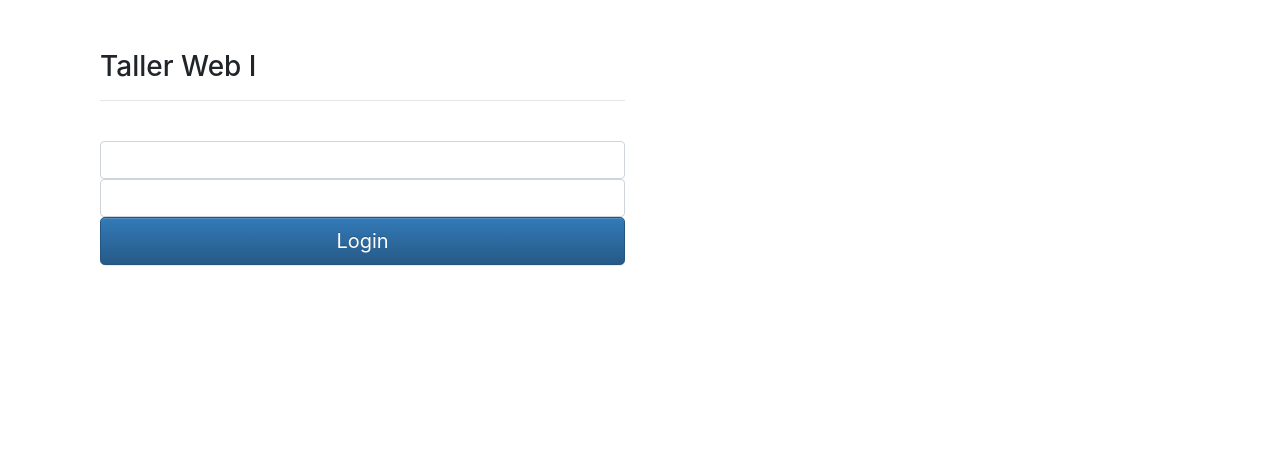
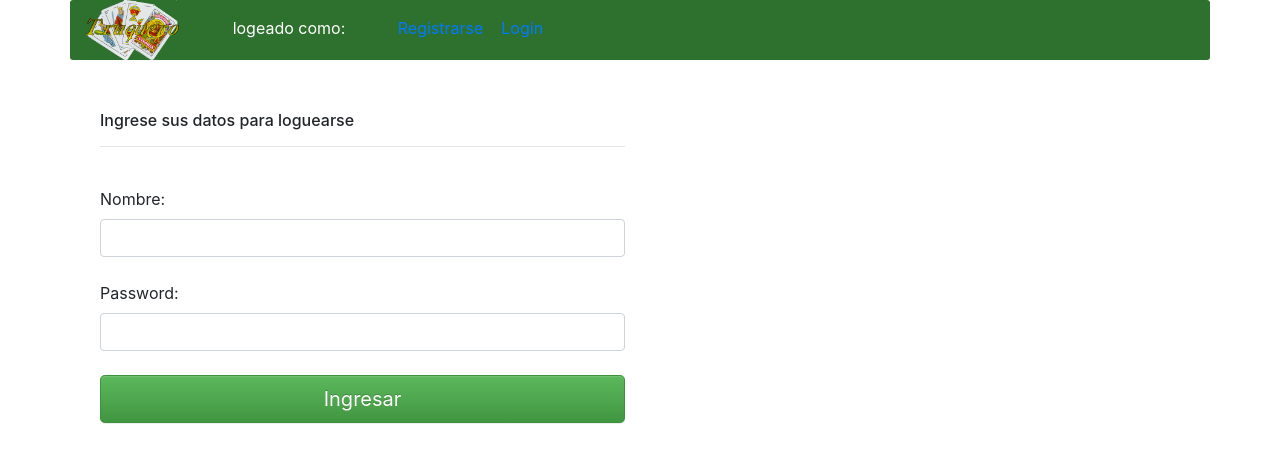
Before and after one commit to pabesuarez/Taller2018-2C-Truco, a Java web app: page /login in a window 1280 px wide. Shown: the top 463 px of the page. Run offline with Spring Boot 4, a stand-in JSP engine, Linux system fonts and the light colour scheme; the project's own start-up code is not run, and a stand-in starts its controllers and pages; some libraries are stand-ins or nearby versions.

Commit message:
Logueo de Usuario

```diff
--- a/src/main/java/ar/edu/unlam/tallerweb1/controladores/ControladorUsuario.java
+++ b/src/main/java/ar/edu/unlam/tallerweb1/controladores/ControladorUsuario.java
@@ -31,11 +31,11 @@ public class ControladorUsuario {
 	public ModelAndView validarLogin(@ModelAttribute("usuario") Usuario usuario, HttpServletRequest request) {
 		ModelMap model = new ModelMap();
 
-		Usuario usuarioBuscado = servicioUsuario.login(usuario.getNombre(),usuario.getPassword());
+		Usuario usuarioBuscado = servicioUsuario.login(usuario.getNombre(),usuario.getPass());
 		if (usuarioBuscado != null) {
 			request.getSession().setAttribute("usuarioNombre", usuarioBuscado.getNombre());
 			request.getSession().setAttribute("usuarioId", usuarioBuscado.getId());
-			return new ModelAndView("redirect:/home");
+			return new ModelAndView("redirect:/nuevaPartida");
 		} else {
 			model.put("error", "Usuario o clave incorrecta");
 		}
--- a/src/main/java/ar/edu/unlam/tallerweb1/dao/UsuarioDao.java
+++ b/src/main/java/ar/edu/unlam/tallerweb1/dao/UsuarioDao.java
@@ -7,5 +7,5 @@ public interface UsuarioDao {
 
 	public Usuario buscarPorId (Long usuarioId);
 	public void nuevoUsuario (Usuario usuario);
-	public Usuario login(String nombre, String password);
+	public Usuario login(String nombre, String pass);
 }
--- a/src/main/java/ar/edu/unlam/tallerweb1/servicios/ServicioUsuario.java
+++ b/src/main/java/ar/edu/unlam/tallerweb1/servicios/ServicioUsuario.java
@@ -4,6 +4,6 @@ import ar.edu.unlam.tallerweb1.modelo.Usuario;
 
 public interface ServicioUsuario {
 	public Usuario buscarPorId(Long usuarioId);
-	public Usuario login(String nombre,String password);
+	public Usuario login(String nombre,String pass);
 	public void nuevoUsuario(Usuario usuario);
 }
--- a/src/main/java/ar/edu/unlam/tallerweb1/servicios/ServicioUsuarioImpl.java
+++ b/src/main/java/ar/edu/unlam/tallerweb1/servicios/ServicioUsuarioImpl.java
@@ -16,8 +16,8 @@ public class ServicioUsuarioImpl implements ServicioUsuario {
 	private UsuarioDao servicioUsuarioDao;
 
 	@Override
-	public Usuario login (String nombre,String password) {
-		return servicioUsuarioDao.login(nombre,password);
+	public Usuario login (String nombre,String pass) {
+		return servicioUsuarioDao.login(nombre,pass);
 	}
 
 	@Override
--- a/src/main/webapp/WEB-INF/tags/default.tag
+++ b/src/main/webapp/WEB-INF/tags/default.tag
@@ -18,7 +18,7 @@
 				<div class="col-md-12 header">
 					<img style="height:60px" src ="${url}/img/logo.png"/>
 					<span class="ml-5">logeado como: ${sessionScope.usuarioNombre}</span>
-					<a class="ml-5" href="${url}/registro">Registrarse</a>
+					<a class="ml-5" href="${url}/registro">Registrarse &nbsp;&nbsp;</a>
 					<a href="${url}/login">Login</a>
 				</div>
 			</div>
--- a/src/main/webapp/WEB-INF/vistas/login.jsp
+++ b/src/main/webapp/WEB-INF/vistas/login.jsp
@@ -9,20 +9,29 @@
 	    <link href="css/bootstrap-theme.min.css" rel="stylesheet">
 	</head>
 	<body>
+	<%@taglib prefix="t" tagdir="/WEB-INF/tags" %>
+<t:default>
+	<jsp:attribute name="body">
+
+	</jsp:attribute>
+</t:default>
 		<div class = "container">
 			<div id="loginbox" style="margin-top:50px;" class="mainbox col-md-6 col-md-offset-3 col-sm-8 col-sm-offset-2">
 				<%--Definicion de un form asociado a la accion /validar-login por POST. Se indica ademas que el model attribute se--%>
 				<%--debe referenciar con el nombre usuario, spring mapea los elementos de la vista con los atributos de dicho objeto--%>
 					<%--para eso debe coincidir el valor del elemento path de cada input con el nombre de un atributo del objeto --%>
 				<form:form action="validar-login" method="POST" modelAttribute="usuario">
-			    	<h3 class="form-signin-heading">Taller Web I</h3>
+			    	 <h6 class="form-signin-heading">Ingrese sus datos para loguearse</h6>
 					<hr class="colorgraph"><br>
 
 					<%--Elementos de entrada de datos, el elemento path debe indicar en que atributo del objeto usuario se guardan los datos ingresados--%>
-					<form:input path="email" id="email" type="email" class="form-control" />
-					<form:input path="password" type="password" id="password" class="form-control"/>
-
-					<button class="btn btn-lg btn-primary btn-block" Type="Submit"/>Login</button>
+					<label for="nombre">Nombre:</label>
+					<form:input path="nombre" id="nombre" type="nombre" class="form-control" />
+					<br>
+					<label for="pass">Password:</label>
+					<form:input path="pass" type="pass" id="pass" class="form-control"/>
+					<br>
+					<button class="btn btn-lg btn-primary btn-block btn-success" Type="Submit"/>Ingresar</button>
 				</form:form>
 
 				<%--Bloque que es visible si el elemento error no está vacío	--%>
```
Also changed, not shown: src/main/java/ar/edu/unlam/tallerweb1/dao/UsuarioDaoImpl.java (+6 -7 lines), src/main/java/ar/edu/unlam/tallerweb1/modelo/Usuario.java (+5 -5 lines), src/main/webapp/WEB-INF/vistas/index.jsp (+8 -1 lines), src/main/webapp/WEB-INF/vistas/juego.jsp (+4 -4 lines).
